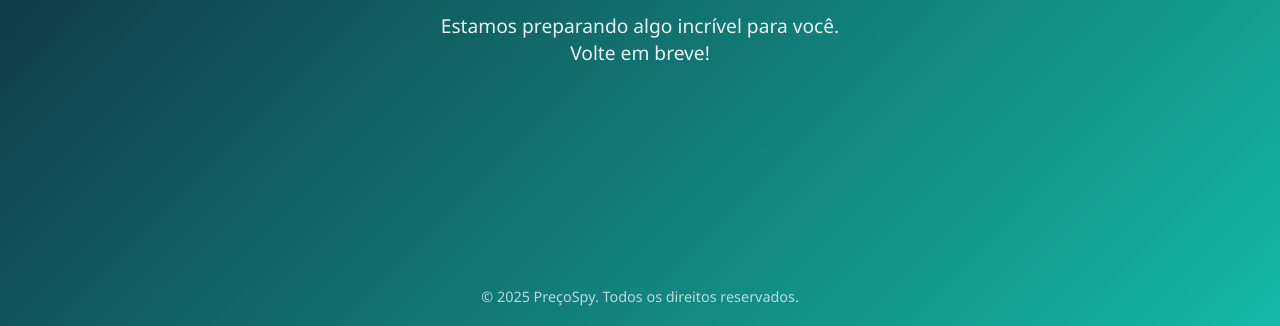
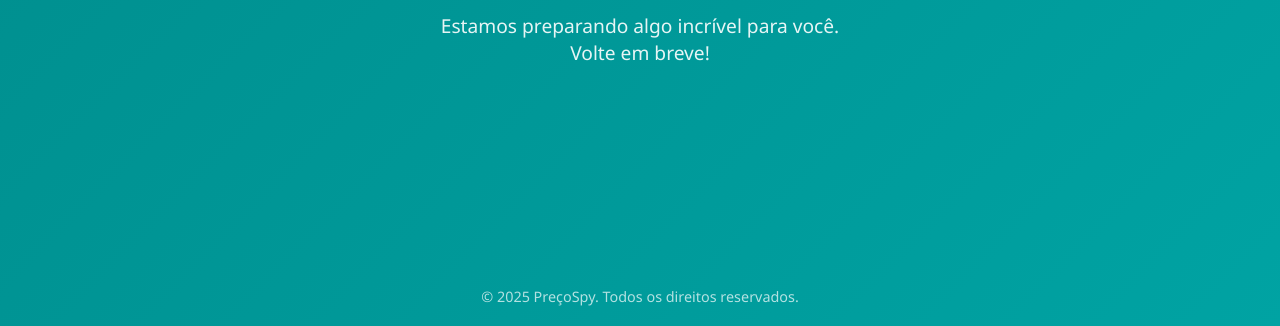
Before and after one commit to leleuleo-pixel/precospy-site, a plain HTML site: page index.html in a window 1280 px wide. Shown: the part 474-800 px from the top of the page. Drawn offline with Linux system fonts and the light colour scheme.

Commit message:
Sec commit

```diff
--- a/index.html
+++ b/index.html
@@ -7,16 +7,16 @@
   <title>PreçoSpy — Em construção</title>
   <style>
     body {
+        background: linear-gradient(135deg, #008B8B, #00A3A3);
+        color: white;
+        font-family: 'Segoe UI', sans-serif;
+        text-align: center;
+        height: 100vh;
         margin: 0;
-      height: 100vh;
         display: flex;
         flex-direction: column;
         justify-content: center;
         align-items: center;
-      background: linear-gradient(135deg, #0f172a, #14b8a6);
-      color: white;
-      font-family: 'Segoe UI', sans-serif;
-      text-align: center;
 }
     h1 {
       font-size: 3rem;
```
Lines whose indentation alone changed are shown as unchanged.
